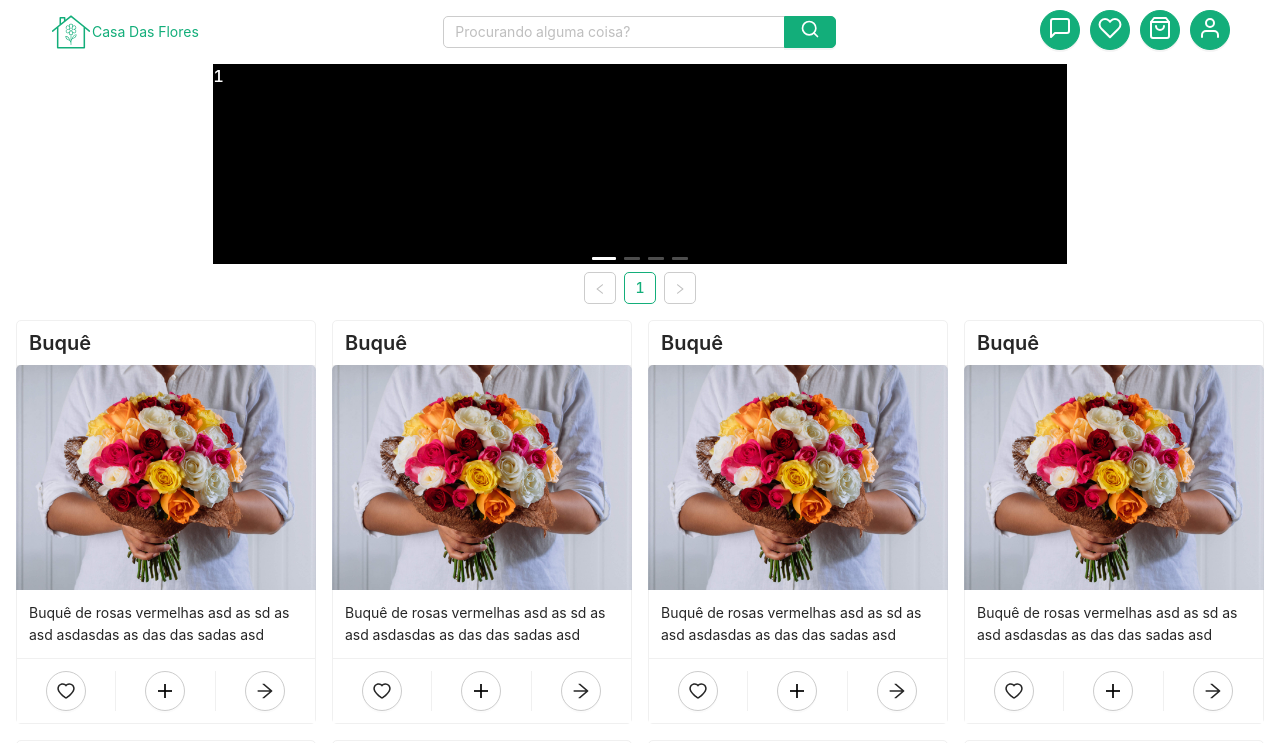
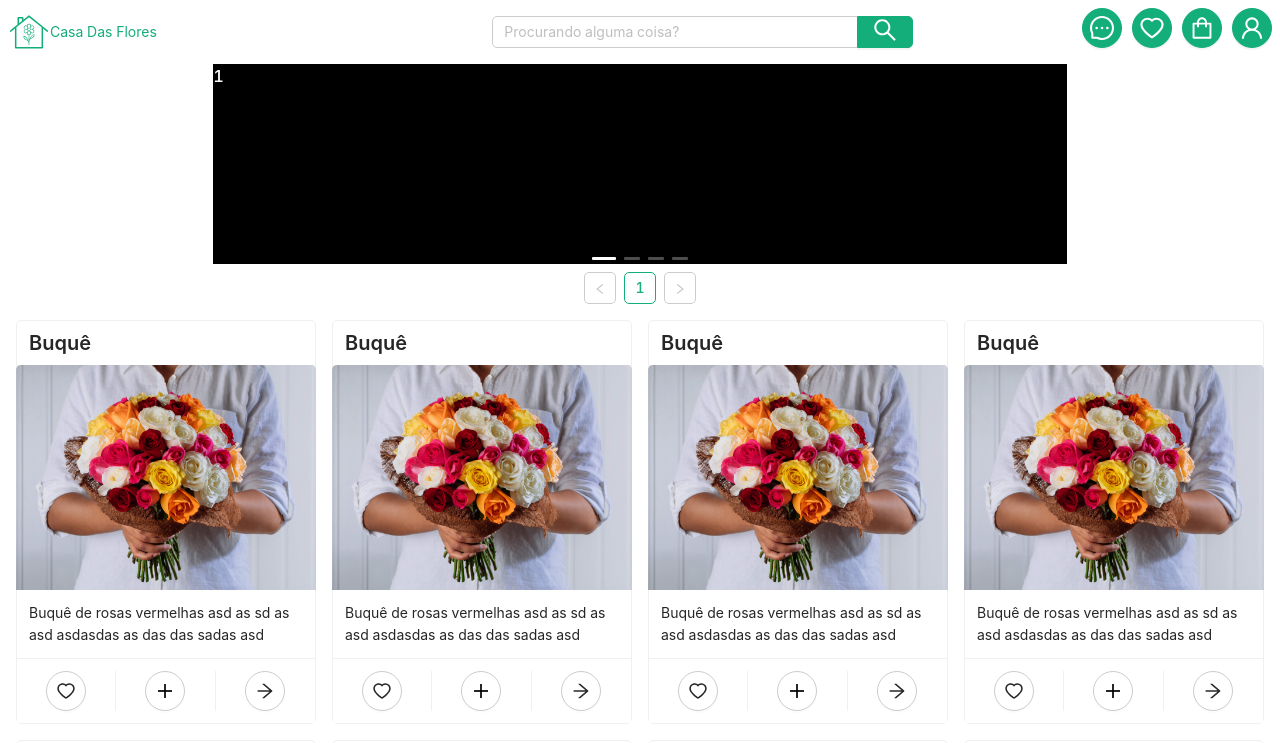
Before and after one commit to gilmar-sales/casa-das-flores, a React (Create React App) app in the folder front-end/: page / in a window 1280 px wide. Shown: the top 743 px of the page. Built offline with nearby package versions, Linux system fonts and the light colour scheme.

Commit message:
[front-end]: finish account sign-in/out on nav bar

```diff
--- a/front-end/src/components/NavBar/index.tsx
+++ b/front-end/src/components/NavBar/index.tsx
@@ -10,31 +10,62 @@ import {
 	Menu,
 	Dropdown,
 	Typography,
+	message,
+	Avatar,
 } from 'antd'
 import {
-	FiHeart,
-	FiMessageSquare,
-	FiSearch,
-	FiShoppingBag,
-	FiUser,
-} from 'react-icons/fi'
-import { DownOutlined } from '@ant-design/icons'
+	ShoppingOutlined,
+	HeartOutlined,
+	MessageOutlined,
+	SearchOutlined,
+	UserOutlined,
+} from '@ant-design/icons'
 import NavBarContext from '../../contexts/NavBarContext'
+
+import {
+	isAuthenticated,
+	logout,
+	NAME_KEY,
+	LAST_NAME_KEY,
+	PROFILE_PICTURE_KEY,
+} from '../../middlewares/auth'
 
 import SignInModal from './modals/SignInModal'
 import SignUpModal from './modals/SignUpModal'
 import LogoIcon from '../../icons/Logo'
+import { stringify } from 'querystring'
 
 const { Header, Content, Footer } = Layout
-
 const { useBreakpoint } = Grid
 const { Search } = Input
 
 export default function (props: { children: any }) {
 	const screens = useBreakpoint()
 	const ctx = useContext(NavBarContext)
+	const search = React.createRef<Input>()
+	const mobileSearch = React.createRef<Input>()
 
-	const accountMenu = (
+	const accountMenu = isAuthenticated() ? (
+		<Menu>
+			<Menu.Item key='1'>Perfil</Menu.Item>
+			<Menu.Item
+				key='2'
+				onClick={() => {
+					logout()
+					message.success({
+						content: 'Saiu com sucesso!',
+						style: {
+							marginTop: '10vh',
+						},
+					})
+					ctx.setAccountModalVisible(true)
+					ctx.setModalValue('sign-out-success')
+				}}
+			>
+				Sair
+			</Menu.Item>
+		</Menu>
+	) : (
 		<Menu>
 			<Menu.Item
 				key='1'
@@ -54,24 +85,12 @@ export default function (props: { children: any }) {
 			>
 				Inscrever-se
 			</Menu.Item>
-
-			{ctx.modalValue === 'sign-in' ? <SignInModal /> : <SignUpModal />}
-		</Menu>
-	)
-
-	const menu = (
-		<Menu>
-			<Menu.Item key='1'>1st menu item</Menu.Item>
-			<Menu.Item key='2'>2nd menu item</Menu.Item>
-			<Menu.Item key='3'>3rd menu item</Menu.Item>
 		</Menu>
 	)
 
 	return (
 		<Layout>
-			<Header
-				style={{ userSelect: 'none', display: 'flex', alignItems: 'center' }}
-			>
+			<Header style={{ height: '100%', padding: '0px 8px' }}>
 				<Row
 					align='middle'
 					justify='space-between'
@@ -106,29 +125,23 @@ export default function (props: { children: any }) {
 							<Search
 								placeholder='Procurando alguma coisa?'
 								allowClear
-								enterButton={<FiSearch size={20} />}
+								enterButton={<SearchOutlined style={{ fontSize: 24 }} />}
+								ref={search}
+								onChange={(event) =>
+									mobileSearch.current?.setValue(event.target.value)
+								}
 							/>
 						</Row>
 					</Col>
 
-					<Col xs={10} sm={0}>
-						<Row align='middle'>
-							<Dropdown overlay={menu}>
-								<Button type='primary' icon={<FiSearch size={20} />}>
-									{' '}
-									<DownOutlined />
-								</Button>
-							</Dropdown>
-						</Row>
-					</Col>
-					<Col span={6}>
-						<Row justify='end' wrap={false} gutter={[10, 0]}>
+					<Col>
+						<Row wrap={false} gutter={[10, 0]}>
 							<Col>
 								<Tooltip placement='left' title='Suporte'>
 									<Button
 										type='primary'
 										shape='circle'
-										icon={<FiMessageSquare size={24} />}
+										icon={<MessageOutlined style={{ fontSize: 24 }} />}
 										size={'large'}
 									/>
 								</Tooltip>
@@ -138,7 +151,7 @@ export default function (props: { children: any }) {
 									<Button
 										type='primary'
 										shape='circle'
-										icon={<FiHeart size={24} />}
+										icon={<HeartOutlined style={{ fontSize: 24 }} />}
 										size={'large'}
 									/>
 								</Tooltip>
@@ -148,7 +161,7 @@ export default function (props: { children: any }) {
 									<Button
 										type='primary'
 										shape='circle'
-										icon={<FiShoppingBag size={24} />}
+										icon={<ShoppingOutlined style={{ fontSize: 24 }} />}
 										size={'large'}
 									/>
 								</Tooltip>
@@ -156,21 +169,72 @@ export default function (props: { children: any }) {
 							<Col>
 								<Tooltip placement='right' title='Conta'>
 									<Dropdown overlay={accountMenu} trigger={['click']}>
-										<Button
-											type='primary'
-											shape='circle'
-											icon={<FiUser size={24} />}
-											size={'large'}
-										/>
+										{isAuthenticated() ? (
+											localStorage.getItem(PROFILE_PICTURE_KEY) === null ? (
+												<Avatar
+													src={localStorage.getItem(PROFILE_PICTURE_KEY)}
+													size={40}
+													style={{ cursor: 'pointer', marginTop: -5 }}
+												></Avatar>
+											) : (
+												<Avatar
+													size={40}
+													style={{
+														backgroundColor: '#13AE7A',
+														cursor: 'pointer',
+														marginTop: -5,
+													}}
+												>
+													{localStorage
+														.getItem(NAME_KEY)
+														?.charAt(0)
+														.toUpperCase()}
+													{localStorage
+														.getItem(LAST_NAME_KEY)
+														?.charAt(0)
+														.toUpperCase()}
+												</Avatar>
+											)
+										) : (
+											<Button
+												type='primary'
+												shape='circle'
+												icon={<UserOutlined style={{ fontSize: 24 }} />}
+												size={'large'}
+											/>
+										)}
 									</Dropdown>
 								</Tooltip>
 							</Col>
 						</Row>
 					</Col>
 				</Row>
+				<Row
+					align='middle'
+					justify='center'
+					wrap={false}
+					style={{ flexGrow: 1 }}
+					gutter={[10, 10]}
+				>
+					<Col xs={20} sm={0}>
+						<Row align='middle'>
+							<Search
+								placeholder='Procurando alguma coisa?'
+								allowClear
+								ref={mobileSearch}
+								enterButton={<SearchOutlined style={{ fontSize: 24 }} />}
+								size='large'
+								onChange={(event) =>
+									search.current?.setValue(event.target.value)
+								}
+							/>
+						</Row>
+					</Col>
+				</Row>
 			</Header>
 			<Content>{props.children}</Content>
 			<Footer>casa das flores - 2020</Footer>
+			<SignInModal /> <SignUpModal />
 		</Layout>
 	)
 }
--- a/front-end/src/components/NavBar/modals/SignInModal/index.tsx
+++ b/front-end/src/components/NavBar/modals/SignInModal/index.tsx
@@ -2,6 +2,7 @@ import React, { useContext, useState } from 'react'
 import {
 	Button,
 	Modal,
+	message,
 	Form,
 	Input,
 	Checkbox,
@@ -11,7 +12,6 @@ import {
 } from 'antd'
 
 import NavBarContext from '../../../../contexts/NavBarContext'
-import { FiX } from 'react-icons/fi'
 
 import api from '../../../../middlewares/api'
 import { login } from '../../../../middlewares/auth'
@@ -28,16 +28,22 @@ export default function () {
 			if (response.data.errors) {
 				form.setFields(response.data.errors)
 			} else {
-				login(response.data.token)
-				window.location.href = '/'
+				login(response.data)
+				ctx.setModalValue('sign-in-success')
+				message.success({
+					content: 'Entrou com sucesso!',
+					style: {
+						marginTop: '10vh',
+					},
+				})
+				form.resetFields()
 			}
 		})
 	}
 
 	return (
 		<Modal
-			visible={ctx.isAccountModalVisible}
-			closeIcon={<FiX />}
+			visible={ctx.isAccountModalVisible && ctx.modalValue === 'sign-in'}
 			title={'Entrar'}
 			onCancel={() => ctx.setAccountModalVisible(false)}
 			footer={null}
--- a/front-end/src/components/NavBar/modals/SignUpModal/index.tsx
+++ b/front-end/src/components/NavBar/modals/SignUpModal/index.tsx
@@ -1,7 +1,6 @@
 import React, { useContext, useState } from 'react'
 
-import { Button, Modal, Form, Input, Checkbox, Row, Col } from 'antd'
-import { FiX } from 'react-icons/fi'
+import { Button, Modal, message, Form, Input, Checkbox, Row, Col } from 'antd'
 
 import api from '../../../../middlewares/api'
 
@@ -42,15 +41,21 @@ export default function () {
 			if (response.data.errors) {
 				form.setFields(response.data.errors)
 			} else {
-				window.location.href = '/'
+				message.success({
+					content: 'Inscrição bem sucedida!',
+					style: {
+						marginTop: '10vh',
+					},
+				})
+				ctx.setAccountModalVisible(false)
+				form.resetFields()
 			}
 		})
 	}
 
 	return (
 		<Modal
-			visible={ctx.isAccountModalVisible}
-			closeIcon={<FiX />}
+			visible={ctx.isAccountModalVisible && ctx.modalValue === 'sign-up'}
 			title={'Inscrever-se'}
 			centered
 			onCancel={() => ctx.setAccountModalVisible(false)}
```
